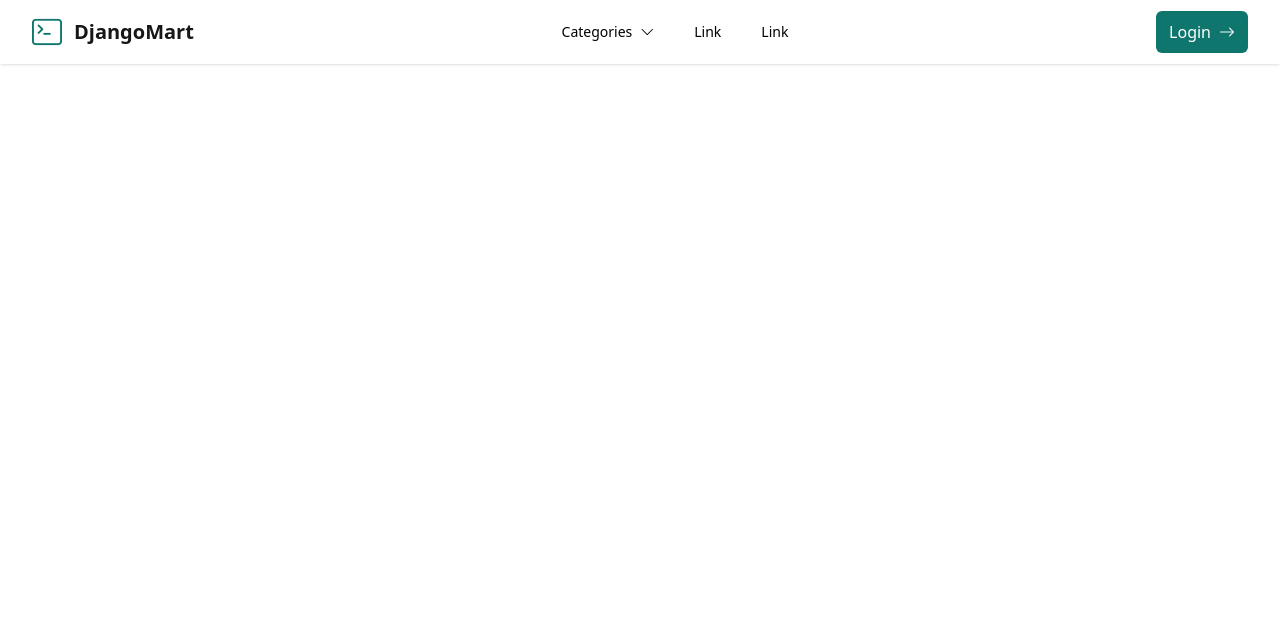
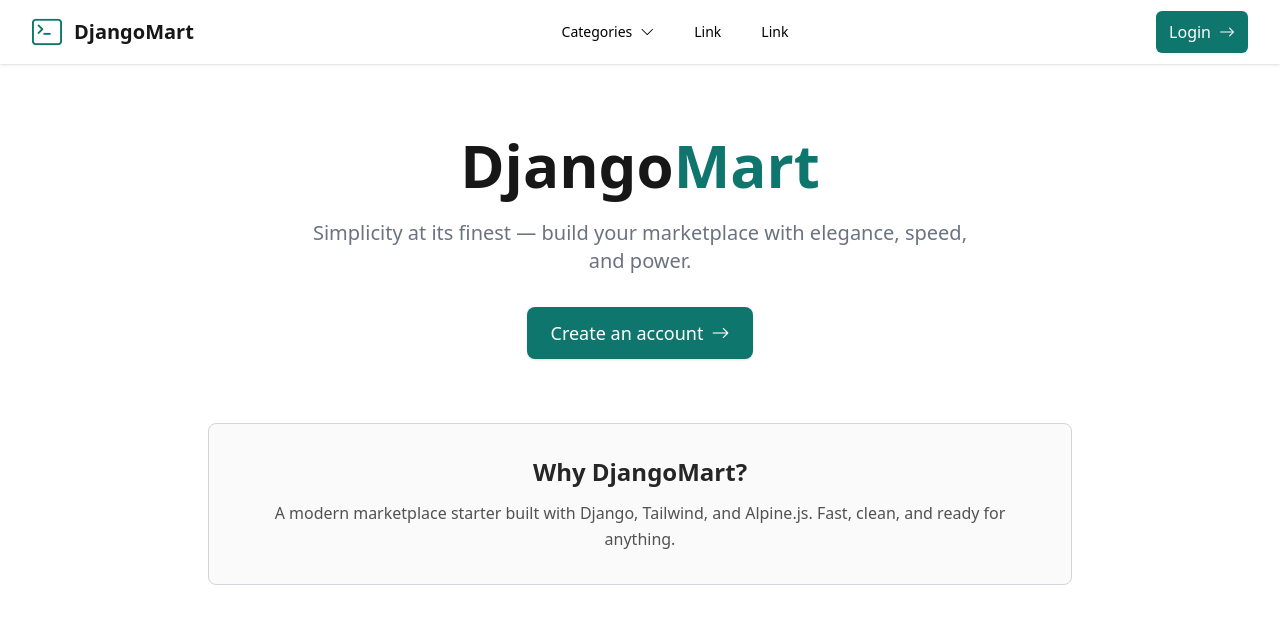
Before and after one commit to EslamKamel89/djangomart, a Django app: page / in a window 1280 px wide. Shown: the top 624 px of the page. Run offline with Django 5.2, Linux system fonts and the light colour scheme; some libraries are stand-ins or nearby versions.

Commit message:
feat(store): enhance home page with marketing content and CTAs

```diff
--- a/store/templates/store/home.html
+++ b/store/templates/store/home.html
@@ -5,5 +5,37 @@
 
 {% block content %}
 
-<div class="mt-10" x-data="{show:false}"></div>
+<div class="mt-16">
+  <section class="max-w-5xl mx-auto px-4 text-center">
+    <h1 class="text-4xl md:text-6xl font-bold text-neutral-900 leading-tight">
+      Django<span class="text-primary">Mart</span>
+    </h1>
+
+    <p class="mt-4 text-lg md:text-xl text-muted max-w-2xl mx-auto">
+      Simplicity at its finest — build your marketplace with elegance, speed,
+      and power.
+    </p>
+
+    <div class="mt-8">
+      <a
+        href="/"
+        class="inline-flex items-center gap-2 px-6 py-3 bg-primary text-white text-lg font-medium rounded-lg shadow hover:brightness-110 transition-all"
+      >
+        Create an account
+        <i class="bi bi-arrow-right"></i>
+      </a>
+    </div>
+  </section>
+
+  <section class="mt-16 max-w-4xl mx-auto px-4">
+    <div class="bg-neutral-50 border border-neutral rounded-lg p-8 text-center">
+      <h2 class="text-2xl font-semibold text-neutral-800">Why DjangoMart?</h2>
+      <p class="mt-3 text-neutral-600 leading-relaxed">
+        A modern marketplace starter built with Django, Tailwind, and Alpine.js.
+        Fast, clean, and ready for anything.
+      </p>
+    </div>
+  </section>
+</div>
+
 {% endblock %}
```
